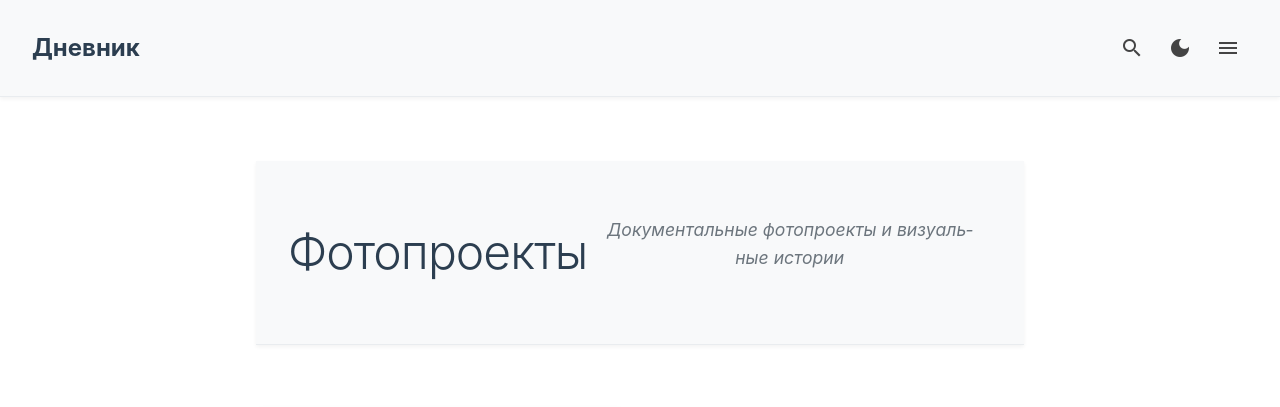
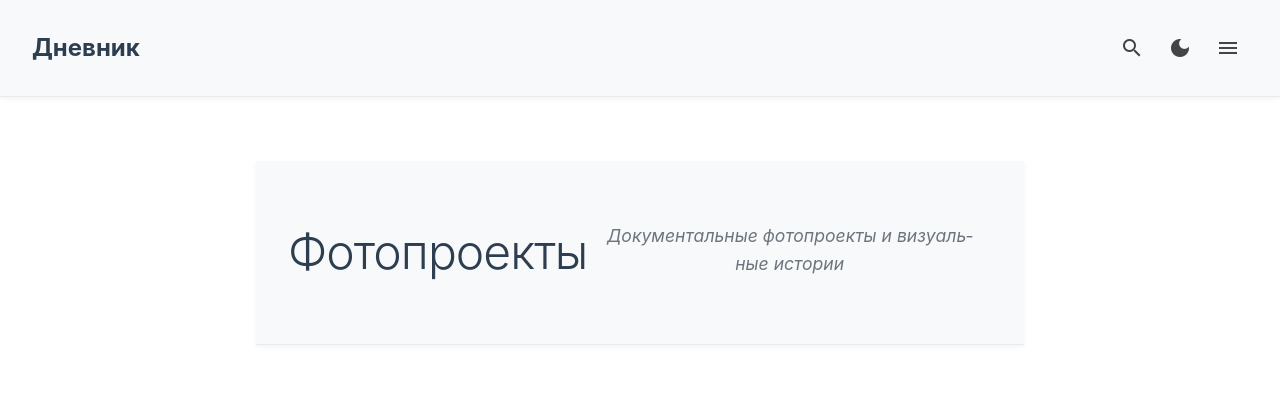
Before and after one commit to Xtoman/xtoman.github.io, a Jekyll site: the page built from photoprojects.html, in a window 1280 px wide. Shown: the top 407 px of the page. Built offline with Jekyll 4.4.1, drawn with Linux system fonts in a browser that asks for light colours.

Commit message:
Fix photoproject page tagline wrapping

```diff
--- a/assets/css/style.css
+++ b/assets/css/style.css
@@ -909,11 +909,12 @@ body.menu-open::after {
     font-size: 1.1rem;
     font-style: italic;
     max-width: 720px;
-    margin: 0 auto;
+    margin: 0.75rem auto 0;
     line-height: 1.6;
     padding: 0 1rem;
     word-break: break-word;
     hyphens: auto;
+    white-space: normal;
 }
 
 /* Сетка фотопроектов */
@@ -1349,7 +1350,9 @@ body.menu-open::after {
     .page-description {
         font-size: 1rem;
         max-width: 100%;
-        padding: 0 1.5rem;
+        padding: 0 1.25rem;
+        margin: 1rem auto 0;
+        text-align: center;
     }
 
     .photoproject-description {
```
